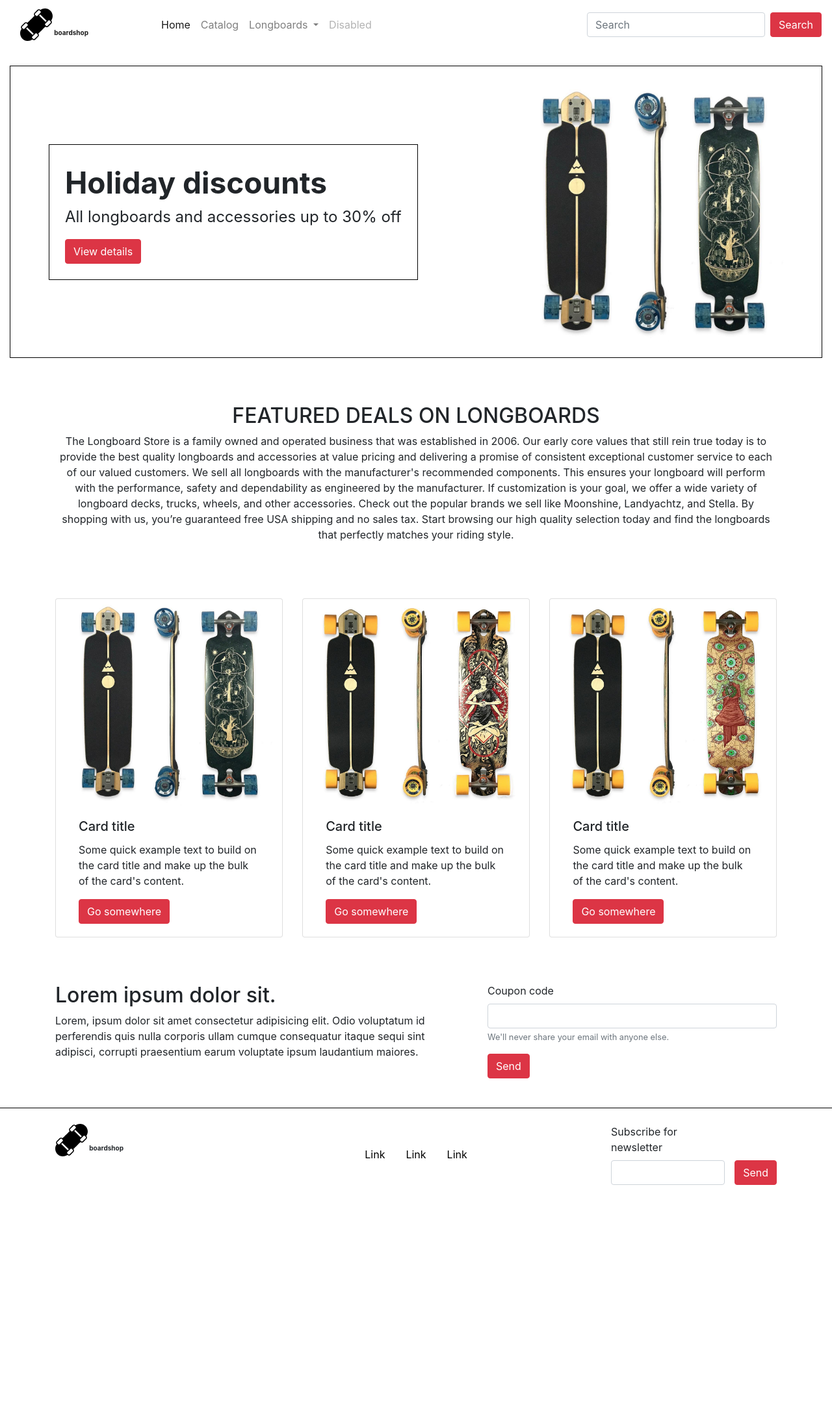
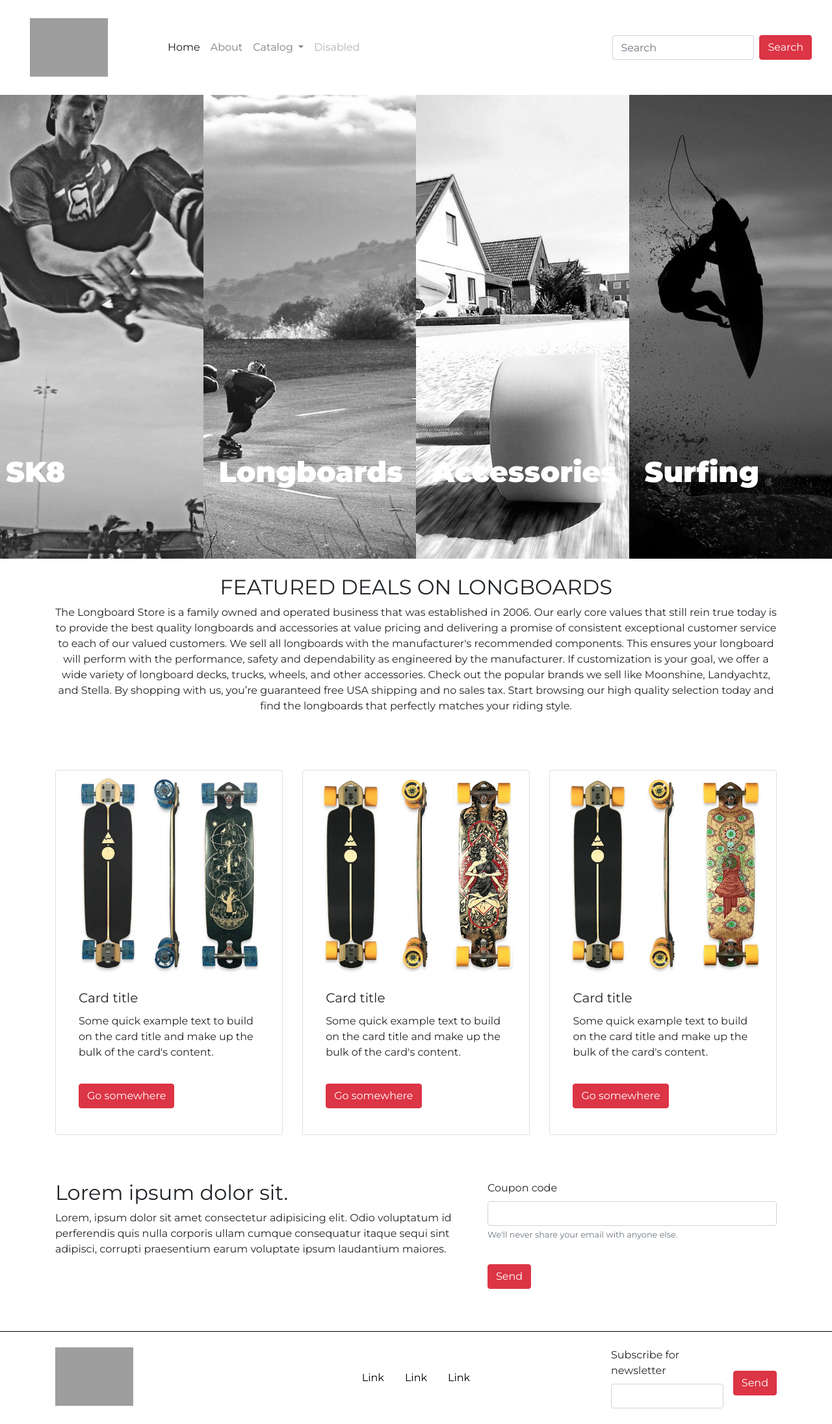
Before and after one commit to AJ-Groovy/cautious-potato, a PHP site: page / in a window 1280 px wide. Shown: the whole page at 65% size. Before the commit the page ends 1824 px from the top, so only its background shows below. Run offline with PHP 8.4, Linux system fonts and the light colour scheme; grey boxes are pictures that could not be loaded.

Commit message:
animation for slider

```diff
--- a/index.html
+++ b/index.html
@@ -9,7 +9,9 @@
   <link rel="stylesheet" type="text/css" href="https://cdn.jsdelivr.net/npm/slick-carousel@1.8.1/slick/slick.css" />
   <link rel="stylesheet" type="text/css"
     href="https://cdn.jsdelivr.net/npm/slick-carousel@1.8.1/slick/slick-theme.css" />
-  <link href='http://fonts.googleapis.com/css?family=Open+Sans' rel='stylesheet' type='text/css'>
+  <link href="https://fonts.googleapis.com/css?family=Montserrat:400,700,800,900&display=swap" rel="stylesheet">
+
+
   <link rel="stylesheet" href="src/css/main.css">
 </head>
 
@@ -21,8 +23,8 @@
           <nav class="navbar navbar-expand-lg col-xl-12 navbar-light">
             <a class="navbar-brand col-2" href="#">
               <div class="logo">
-                <img src="src/assets/images/icon-1.svg" width="50" alt="">
-                <strong>boardshop</strong>
+                <img src="https://cdn.shopify.com/s/files/1/0085/5762/5410/files/logo_140x.png?v=1555362697" width="120"
+                  alt="">
               </div>
             </a>
             <button class="navbar-toggler" type="button" data-toggle="collapse" data-target="#navbarSupportedContent"
@@ -36,18 +38,20 @@
                   <a class="nav-link" href="#">Home</a>
                 </li>
                 <li class="nav-item">
-                  <a class="nav-link" href="#">Catalog</a>
+                  <a class="nav-link" href="#">About</a>
                 </li>
                 <li class="nav-item dropdown">
                   <a class="nav-link dropdown-toggle" href="#" id="navbarDropdown" role="button" data-toggle="dropdown"
                     aria-haspopup="true" aria-expanded="false">
-                    Longboards
+                    Catalog
                   </a>
                   <div class="dropdown-menu" aria-labelledby="navbarDropdown">
-                    <a class="dropdown-item" href="#">Action</a>
-                    <a class="dropdown-item" href="#">Another action</a>
+                    <a class="dropdown-item" href="#">Skateboards</a>
+                    <a class="dropdown-item" href="#">Longboards</a>
+                    <a class="dropdown-item" href="#">Accessories</a>
                     <div class="dropdown-divider"></div>
-                    <a class="dropdown-item" href="#">Something else here</a>
+                    <a class="dropdown-item" href="#">Footwear</a>
+                    <a class="dropdown-item" href="#">Clothes</a>
                   </div>
                 </li>
                 <li class="nav-item">
@@ -66,30 +70,128 @@
 
     <main class="main">
       <section class="hero container-fluid">
+        <div class="row">
           <div class="hero__slider">
             <div class="hero__slider-slide">
               <div class="hero__slider-slide-content">
-              <strong>Holiday discounts</strong>
-              <p>All longboards and accessories up to 30% off</p>
-              <button class="btn btn-danger" data-toggle="modal" data-target="#exampleModal">View details</button>
+                <div class="slide-partial">
+                  <img src="./src/assets/images/slide-1-1.jpg" alt="">
+                  <div class="slide-details">
+                    <h2>SK8</h2>
+                    <p>Traditional shaped, wide platform, and longer wheelbase for shredding large transitions.</p>
+                    <button class="c-btn"><span>View details</span>
                   </div>
-            <img src="src/assets/images/featured-1.png" alt="random string">
+                </div>
+                <div class="slide-partial">
+                  <img src="./src/assets/images/slide-1-2.jpg" alt="">
+                  <div class="slide-details">
+                    <h2>Longboards</h2>
+                    <p>A full quiver of surf inspired guns for down-the-line cruising, slashing banks, and old school
+                      carving.</p>
+                    <button class="c-btn"><span>View details</span>
+                  </div>
+
+                </div>
+                <div class="slide-partial">
+                  <img src="./src/assets/images/slide-1-3.jpg" alt="">
+                  <div class="slide-details">
+                    <h2>Accessories</h2>
+                    <p>Lorem ipsum dolor sit, amet consectetur adipisicing elit. Inventore, neque.</p>
+                    <button class="c-btn"><span>View details</span>
+                  </div>
+
+                </div>
+                <div class="slide-partial">
+                  <img src="./src/assets/images/slide-1-4.jpg" alt="">
+                  <div class="slide-details">
+                    <h2>Surfing</h2>
+                    <p>Lorem ipsum dolor sit amet consectetur adipisicing elit. Adipisci, quasi?</p>
+                    <button class="c-btn"><span>View details</span>
+                  </div>
+
+                </div>
+              </div>
             </div>
             <div class="hero__slider-slide">
               <div class="hero__slider-slide-content">
-              <strong>some name</strong>
-              <p>some dsc</p>
-              <button class="btn btn-danger" data-toggle="modal" data-target="#exampleModal">View details</button>
+                <div class="slide-partial">
+                  <img src="./src/assets/images/slide-1-1.jpg" alt="">
+                  <div class="slide-details">
+                    <h2>SK8</h2>
+                    <p>Traditional shaped, wide platform, and longer wheelbase for shredding large transitions.</p>
+                    <button class="c-btn"><span>View details</span>
                   </div>
-            <img src="src/assets/images/featured-2.png" alt="random string">
+                </div>
+                <div class="slide-partial">
+                  <img src="./src/assets/images/slide-1-2.jpg" alt="">
+                  <div class="slide-details">
+                    <h2>Longboards</h2>
+                    <p>A full quiver of surf inspired guns for down-the-line cruising, slashing banks, and old school
+                      carving.</p>
+                    <button class="c-btn"><span>View details</span>
+                  </div>
+
+                </div>
+                <div class="slide-partial">
+                  <img src="./src/assets/images/slide-1-3.jpg" alt="">
+                  <div class="slide-details">
+                    <h2>Accessories</h2>
+                    <p>Lorem ipsum dolor sit, amet consectetur adipisicing elit. Inventore, neque.</p>
+                    <button class="c-btn"><span>View details</span>
+                  </div>
+
+                </div>
+                <div class="slide-partial">
+                  <img src="./src/assets/images/slide-1-4.jpg" alt="">
+                  <div class="slide-details">
+                    <h2>Surfing</h2>
+                    <p>Lorem ipsum dolor sit amet consectetur adipisicing elit. Adipisci, quasi?</p>
+                    <button class="c-btn"><span>View details</span>
+                  </div>
+
+                </div>
+              </div>
             </div>
             <div class="hero__slider-slide">
               <div class="hero__slider-slide-content">
-              <strong>some name</strong>
-              <p>some dsc</p>
-              <button class="btn btn-danger" data-toggle="modal" data-target="#exampleModal">View details</button>
+                <div class="slide-partial">
+                  <img src="./src/assets/images/slide-1-1.jpg" alt="">
+                  <div class="slide-details">
+                    <h2>SK8</h2>
+                    <p>Traditional shaped, wide platform, and longer wheelbase for shredding large transitions.</p>
+                    <button class="c-btn"><span>View details</span>
                   </div>
-            <img src="src/assets/images/featured-3.png" alt="random string">
+                </div>
+                <div class="slide-partial">
+                  <img src="./src/assets/images/slide-1-2.jpg" alt="">
+                  <div class="slide-details">
+                    <h2>Longboards</h2>
+                    <p>A full quiver of surf inspired guns for down-the-line cruising, slashing banks, and old school
+                      carving.</p>
+                    <button class="c-btn"><span>View details</span>
+                  </div>
+
+                </div>
+                <div class="slide-partial">
+                  <img src="./src/assets/images/slide-1-3.jpg" alt="">
+                  <div class="slide-details">
+                    <h2>Accessories</h2>
+                    <p>Lorem ipsum dolor sit, amet consectetur adipisicing elit. Inventore, neque.</p>
+                    <button class="c-btn"><span>View details</span>
+                  </div>
+
+                </div>
+                <div class="slide-partial">
+                  <img src="./src/assets/images/slide-1-4.jpg" alt="">
+                  <div class="slide-details">
+                    <h2>Surfing</h2>
+                    <p>Lorem ipsum dolor sit amet consectetur adipisicing elit. Adipisci, quasi?</p>
+                    <button class="c-btn"><span>View details</span>
+                  </div>
+
+                </div>
+              </div>
+            </div>
           </div>
         </div>
       </section>
@@ -171,8 +273,8 @@
           <div class="row">
             <div class="col-3">
               <div class="logo">
-                <img src="src/assets/images/icon-1.svg" width="50" alt="">
-                <strong>boardshop</strong>
+                <img src="https://cdn.shopify.com/s/files/1/0085/5762/5410/files/logo_140x.png?v=1555362697" width="120"
+                  alt="">
               </div>
             </div>
             <div class="col-6 d-flex align-items-center justify-content-center">
--- a/src/css/main.css
+++ b/src/css/main.css
@@ -1,5 +1,9 @@
-html {
-  font-family: 'Open Sans', sans-serif;
+:root {
+  --font-family-sans-serif: 'Montserrat', -apple-system, BlinkMacSystemFont, "Segoe UI", Roboto, "Helvetica Neue", Arial, "Noto Sans", sans-serif, "Apple Color Emoji", "Segoe UI Emoji", "Segoe UI Symbol", "Noto Color Emoji";
+}
+
+body {
+  font-family: var(--font-family-sans-serif);
 }
 
 section {
@@ -15,50 +19,187 @@ a:hover {
   color: #dc3545;
 }
 
+button {
+  display: inline-block;
+  position: relative;
+  background: none;
+  border: none;
+  color: #fff;
+  font-size: 18px;
+  cursor: pointer;
+  margin: 20px 0;
+  background: rgba(0, 0, 0, 0.09);
+}
+
+span {
+  display: block;
+}
+
+button::before,
+button::after {
+  content: "";
+  width: 0;
+  height: 2px;
+  position: absolute;
+  transition: all 0.2s linear;
+  background: #fff;
+}
+
+span::before,
+span::after {
+  content: "";
+  width: 2px;
+  height: 0;
+  position: absolute;
+  transition: all 0.2s linear;
+  background: #fff;
+}
+
+button:hover::before,
+button:hover::after {
+  width: 100%;
+}
+
+button:hover span::before,
+button:hover span::after {
+  height: 100%;
+}
+
+.c-btn {
+  line-height: 50px;
+  height: 50px;
+  text-align: center;
+  width: 250px;
+  cursor: pointer;
+}
+
+.c-btn::after {
+  right: 0;
+  bottom: 0;
+  transition-duration: 0.4s;
+}
+
+.c-btn span::after {
+  right: 0;
+  bottom: 0;
+  transition-duration: 0.4s;
+}
+
+.c-btn::before {
+  left: 0;
+  top: 0;
+  transition-duration: 0.4s;
+}
+
+.c-btn span::before {
+  left: 0;
+  top: 0;
+  transition-duration: 0.4s;
+}
+
+.wrapper {
+  max-width: 100%;
+  overflow: hidden;
+}
+
+.header {
+  padding: 15px;
+}
+
+.hero {
+  padding: 0;
+}
 
 .hero__slider {
   overflow: hidden;
-  padding: 24px;
-  border: 1px solid black;
 }
 
-.hero__slider-slide img {
-  width: 400px;
-  height: 400px;
+.hero__slider-slide-content {
+  display: flex;
+}
+
+.slide-partial {
+  display: flex;
+  flex-direction: column;
+  width: 25%;
+  overflow: hidden;
+  cursor: pointer;
+  position: relative;
+}
+
+.slide-partial img {
+  width: 100%;
+  height: calc(100vh - 86px);
   object-fit: cover;
   margin-left: auto;
   position: relative;
-  transform: scale(1.12);
-  opacity: 0;
-  transition: opacity 1s ease-in-out, transform 1s ease-in-out;
+  transform: scale(1.2);
+  transition: filter .5s ease-in-out, transform .5s ease-in-out;
+  filter: grayscale(100%);
 }
 
-.hero__slider-slide.slick-current img {
+.slide-details {
+  position: absolute;
+  z-index: 10;
+  bottom: 0;
+}
+
+.slide-partial:hover h2 {
+  text-shadow: 1px 1px 8px black;
+}
+
+.slide-partial:hover p {
+  text-shadow: 1px 1px 4px black;
+  height: 60px;
+  opacity: 1;
+}
+
+.slide-partial:hover button {
+  text-shadow: 1px 1px 4px black;
+  height: 50px;
+  opacity: 1;
+}
+
+.slide-partial:hover img {
   transform: scale(1);
-  opacity: 1;
+  filter: grayscale(0%);
+  object-position: center center;
 }
 
 .slick-initialized .slick-slide {
   display: flex;
   align-items: center;
-  padding: 0 35px;
   outline: none;
 }
 
-.hero__slider-slide-content {
+.slide-details {
   padding: 24px;
-  border: 1px solid black;
 }
 
-.hero__slider-slide-content strong {
-  font-size: 46px;
-  display: block;
-  position: relative;
-  overflow: hidden;
+.slide-details h2 {
+  color: #fff;
+  font-size: 44px;
+  font-weight: 900;
+  transition: text-shadow .5s ease-in-out;
 }
 
-.hero__slider-slide-content p {
-  font-size: 24px;
+.slide-details p {
+  height: 0;
+  opacity: 0;
+  overflow: hidden;
+  color: #fff;
+  font-size: 18px;
+  line-height: 1.15;
+  font-weight: 400;
+  transition: text-shadow .3s ease-in-out, height .3s ease-in-out, opacity .3s ease-in-out;
+  will-change: height;
+}
+
+.slide-details button {
+  height: 0;
+  opacity: 0;
+  transition: text-shadow .3s ease-in-out, height .3s ease-in-out, opacity .3s ease-in-out;
+  will-change: height;
 }
 
 .card {
@@ -76,16 +217,3 @@ a:hover {
   margin-bottom: 0;
   margin-right: 15px;
 }
-
-.logo {
-  position: relative;
-  width: 65px;
-}
-
-.logo strong {
-  position: absolute;
-  bottom: 5px;
-  right: -40px;
-  font-size: 10px;
-
-}
--- a/src/js/main.js
+++ b/src/js/main.js
@@ -1,3 +1,9 @@
 $(document).ready(function () {
+    let $headerHeight;
+
     $('.hero__slider').slick();
+
+    $headerHeight = $('.header').outerHeight(true);
+
+    document.documentElement.style.setProperty('--header-height', $headerHeight);
 });
```
Also changed, not shown: src/assets/images/slide-1-1.jpg (added), src/assets/images/slide-1-2.jpg (added), src/assets/images/slide-1-3.jpg (added), src/assets/images/slide-1-4.jpg (added). Lines whose indentation alone changed are shown as unchanged.
